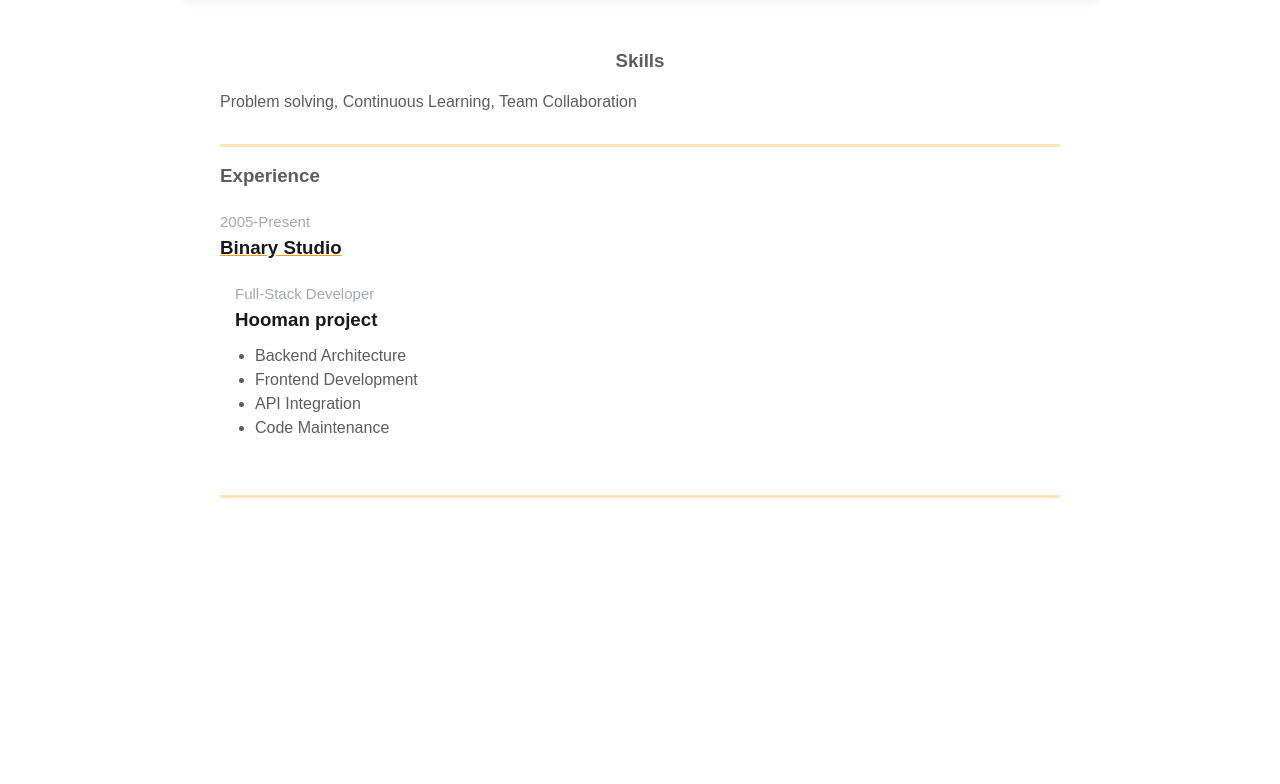
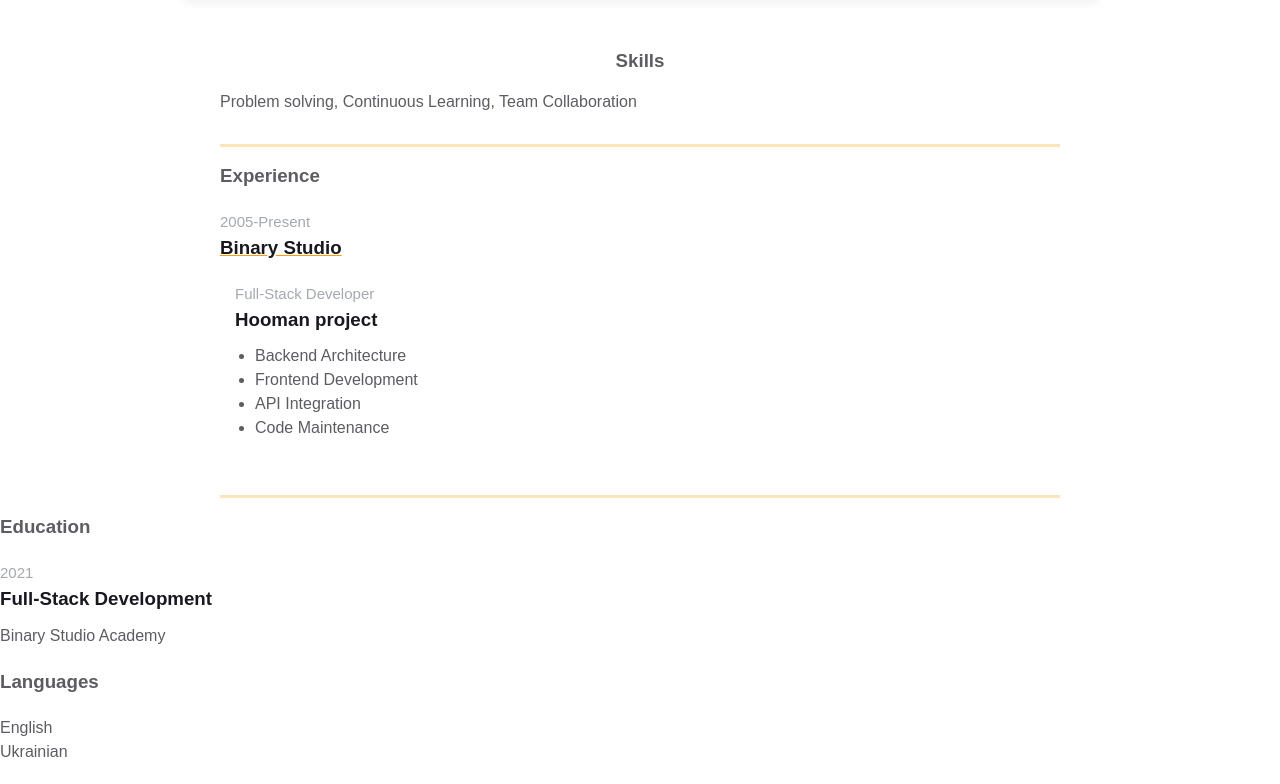
Before and after one commit to IamLoren/homepage, a plain HTML site: page index.html in a window 1280 px wide. Shown: the part 480-1264 px from the top of the page. Before the commit the page ends 993 px from the top, so only its background shows below. Drawn offline with Linux system fonts and the light colour scheme.

Commit message:
added additional information

```diff
--- a/index.html
+++ b/index.html
@@ -143,6 +143,30 @@
           </div>
         </div>
       </div>
+      <div class="additional-info fv">
+        <div class="additional-info__education">
+          <h3 class="additional-info__education-header">Education</h3>
+          <div class="additional-info__education-university">
+            <span class="additional-info__education-university-durability"
+              >2021</span
+            >
+            <h3 class="additional-info__education-university-speciality">
+              Full-Stack Development
+            </h3>
+            <p class="additional-info__education-university-name">
+              Binary Studio Academy
+            </p>
+          </div>
+        </div>
+
+        <div class="additional-info__languages">
+          <h3 class="additional-info__languages-header">Languages</h3>
+          <p class="additional-info__languages-item">English</p>
+          <p class="additional-info__languages-item">
+            Ukrainian
+          </p>
+        </div>
+      </div>
     </main>
   </body>
 </html>
```
